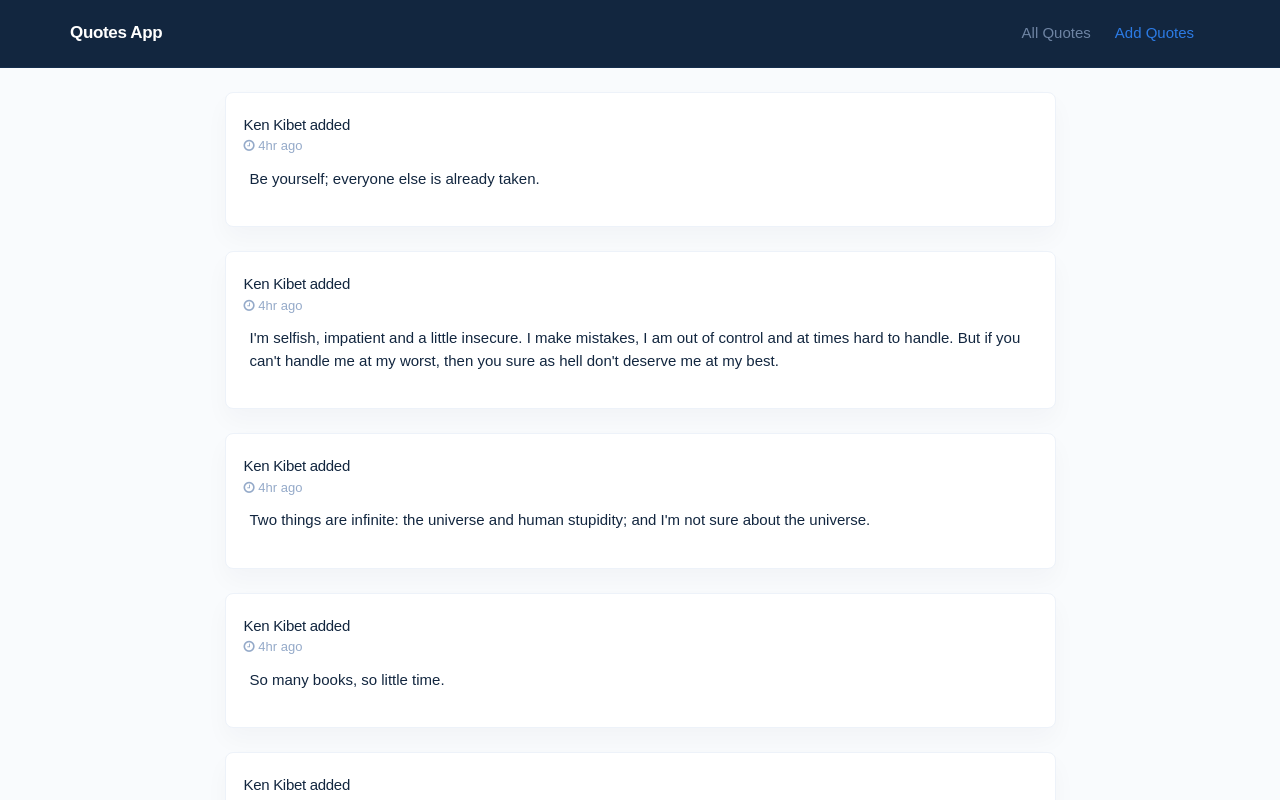
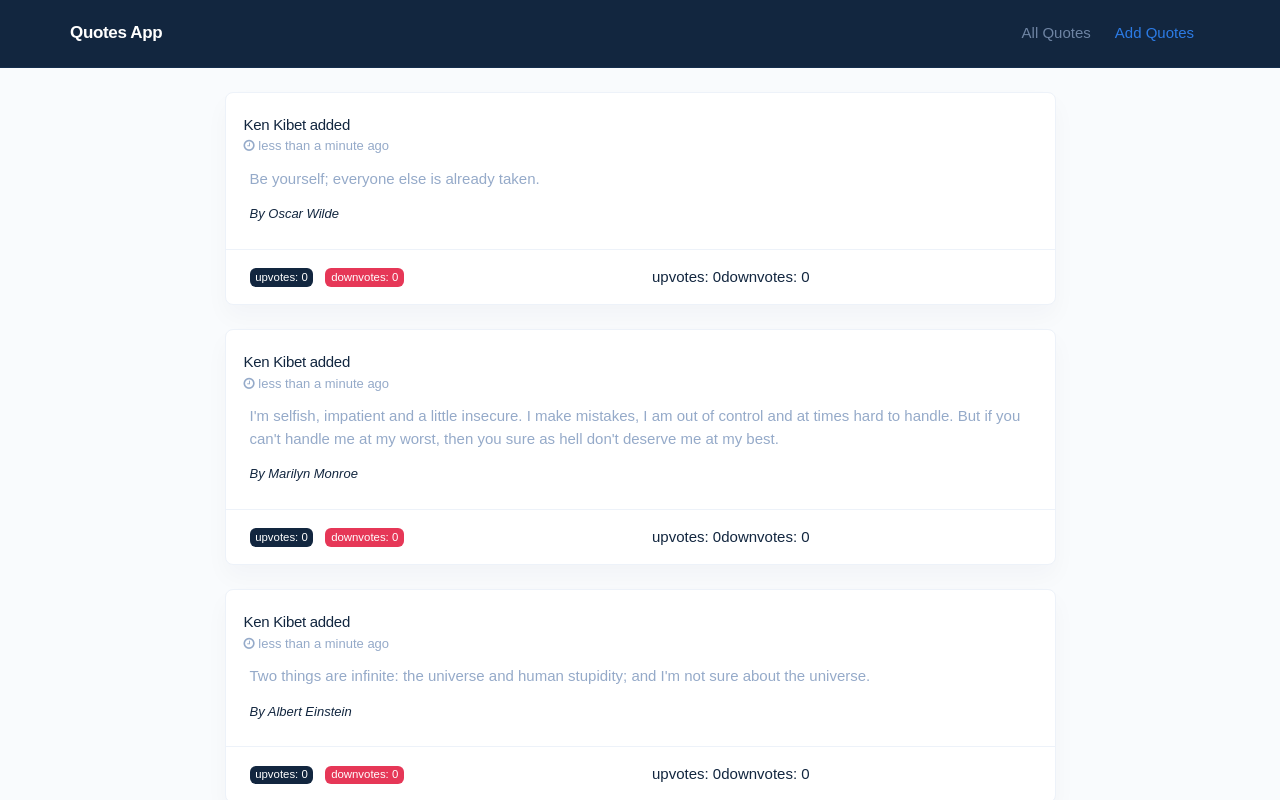
Before and after one commit to Kenkibet/Quotes, an Angular app: page /home in a window 1280 px wide. Shown: the top 800 px of the page. Built offline with nearby package versions, Linux system fonts and the light colour scheme.

Commit message:
add Votes on ui

```diff
--- a/src/app/app.module.ts
+++ b/src/app/app.module.ts
@@ -7,13 +7,15 @@ import { AppComponent } from './app.component';
 import { NavbaComponent } from './components/navba/navba.component';
 import { AddQuotesComponent } from './components/add-quotes/add-quotes.component';
 import { ListQuotesComponent } from './components/list-quotes/list-quotes.component';
+import { TimePipe } from './pipes/time-pipe';
 
 @NgModule({
   declarations: [
     AppComponent,
     NavbaComponent,
     AddQuotesComponent,
-    ListQuotesComponent
+    ListQuotesComponent,
+    TimePipe
   ],
   imports: [
     BrowserModule,
--- a/src/app/components/list-quotes/list-quotes.component.html
+++ b/src/app/components/list-quotes/list-quotes.component.html
@@ -12,16 +12,30 @@
                                     </h4>
 
                                     <p class="card-text small text-muted">
-                                        <span class="fa fa-clock-o"></span> <time datetime="2018-05-24"> 4hr ago</time>
+                                        <span class="fa fa-clock-o"></span> <time> {{ quote.time | createdAt }}
+                                            ago</time>
                                     </p>
 
                                 </div>
                             </div>
                         </div>
 
-                        <p class="mb-3">
+                        <p class="mb-3 text-muted">
                             {{ quote.quote }}
                         </p>
+                        <span class="float-right small text-right"><em> By {{quote.author}}</em> </span>
+                    </div>
+                    <div class="card-footer">
+                        <div class="row justify-items-between">
+                            <div class="col-md-6">
+                                <span class="badge bg-dark">upvotes: 0</span>
+                                <span class="mx-3 badge bg-danger">downvotes: 0</span>
+                            </div>
+                            <div class="col-md-6">
+                                <span>upvotes: 0</span>
+                                <span class="ml-4">downvotes: 0</span>
+                            </div>
+                        </div>
                     </div>
                 </div>
             </div>
--- a/src/app/services/quotes.service.ts
+++ b/src/app/services/quotes.service.ts
@@ -13,6 +13,21 @@ export class QuotesService {
 
   addQuote(quote){
     QUOTES.push(quote);
+  }
+
+  getHighestUpvote(arr) {
+    arr.forEach((item)=>{
+      item.maxUpvote = false;
+    })
+    let newArr = arr.map((item) => {
+      return item.upvote;
+    });
+    let highestVoteIndex = newArr.indexOf(Math.max(...newArr));
+    return arr.forEach((item, index) => {
+      if (index === highestVoteIndex) {
+        item.maxUpvote = true;
+      }
+    })
   }
 }
 
```
